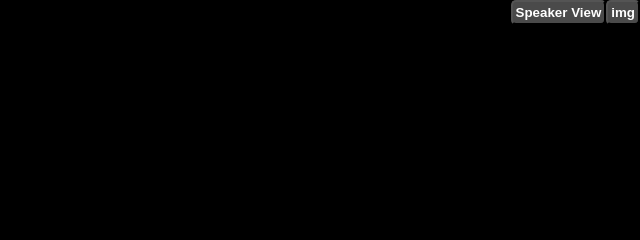
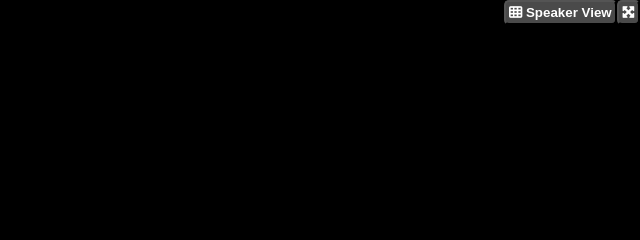
Before and after one commit to WragnarokA/html-css-zoom, a plain HTML site: page index.html in a window 1280 px wide. Shown: the top 240 px of the page, 640-1280 px from the left. Drawn offline with Linux system fonts and the light colour scheme.

Commit message:
fine header

```diff
--- a/index.html
+++ b/index.html
@@ -16,8 +16,8 @@
     <!-- **** Speaker View  ***** -->
         <header>
             <nav class="navbar flex">
-                <button class="b1"><i></i> <strong> Speaker View</strong></button>
-                <button class="b2"> <strong> img </strong> </button>
+                <button class="b1"><i class="fa-solid fa-table-cells"></i> <strong> Speaker View</strong></button>
+                <button class="b2"> <i class="fa-solid fa-maximize"></i> </button>
             </nav>
         </header>
 
```
